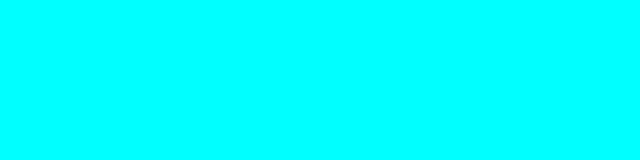
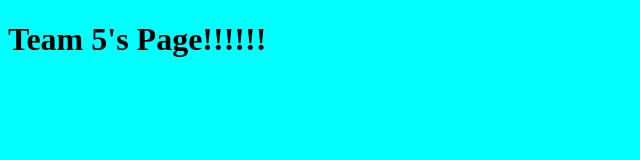
Before and after one commit to cmeffley/team-5, a plain HTML site: page index.html in a window 1280 px wide. Shown: the whole page, without its empty margins (0-640 px from the left). Drawn offline with Linux system fonts and the light colour scheme.

Commit message:
adding one sentence to see if it works

```diff
--- a/index.html
+++ b/index.html
@@ -7,7 +7,7 @@
   <title>Document</title>
 </head>
 <body>
-
+  <h1>Team 5's Page!!!!!!</h1>
 
   <script src="main.js"></script>
 </body>
```
